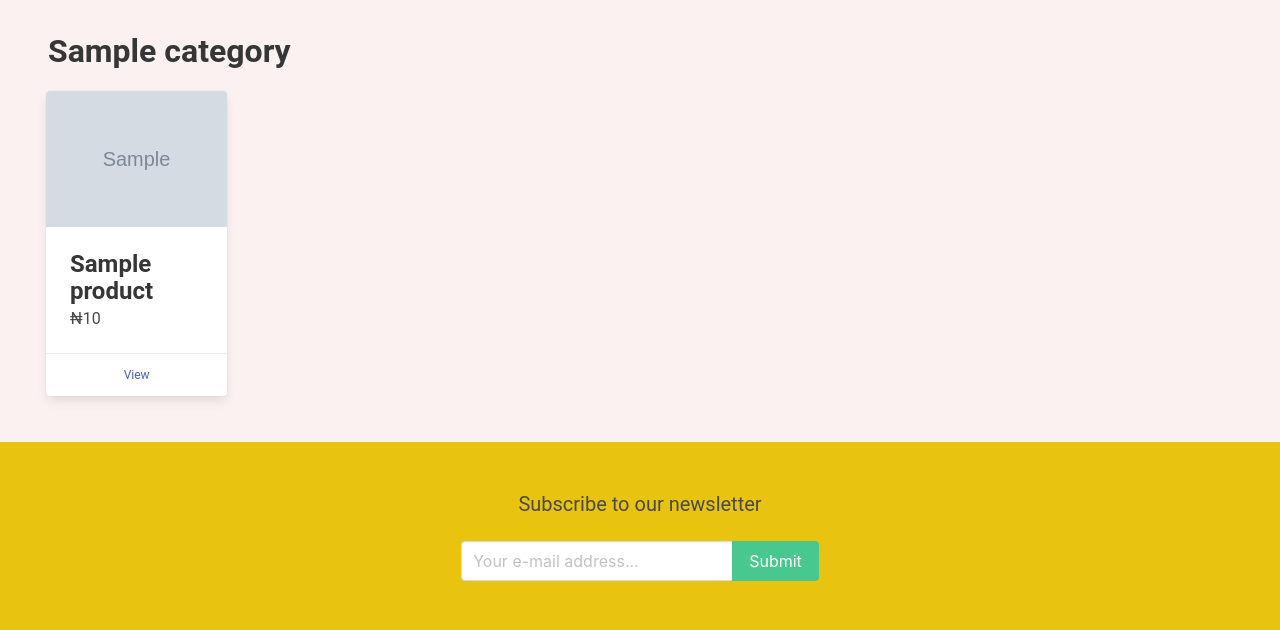
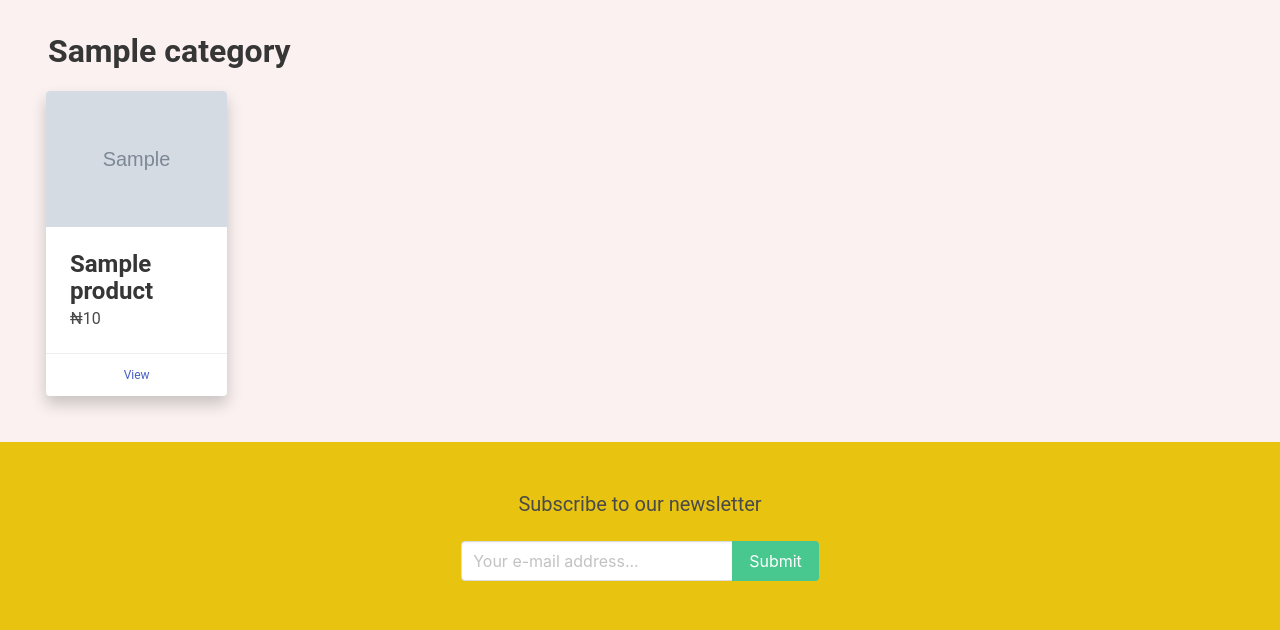
Before and after one commit to mybloomwork/xworkproject11, a Django app: template apps/store/templates/category_detail.html in a window 1280 px wide, with the pointer over the restyled element. Shown: the part 160-790 px from the top of the page. Run offline with Django 3.2, Linux system fonts and the light colour scheme; the template is opened without the code that fills it: most values are stand-ins (such as "Sample title", 1, 10 or a date in 2020); grey boxes marked "Sample" are stand-in pictures; some libraries are stand-ins or nearby versions.

Commit message:
Update product_list.html

```diff
--- a/apps/store/templates/parts/product_list.html
+++ b/apps/store/templates/parts/product_list.html
@@ -47,6 +47,10 @@
   }
 }
 
+     .card:hover {
+  box-shadow: 0 8px 16px 0 rgba(0,0,0,0.2);
+}
+
 </style>
 
 
```
